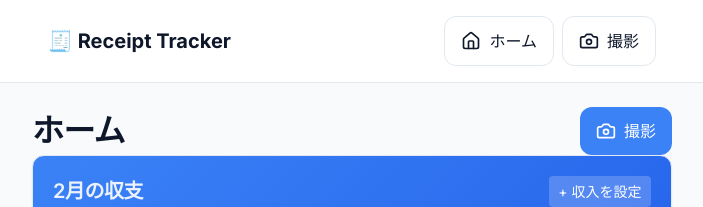
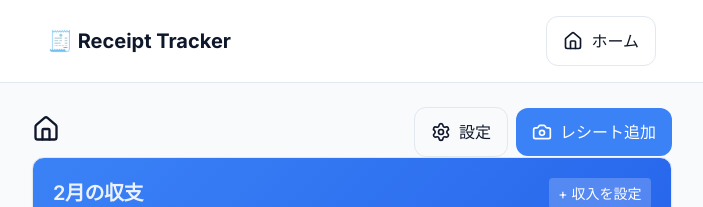
Before and after one commit to wbonannw-jpg/receipt-tracker, a Next.js app: page / in a window 1280 px wide. Shown: the top 207 px of the page, without its empty margins (288-991 px from the left). Built offline with nearby package versions, Linux system fonts and the light colour scheme; no server answers; the database is empty.

Commit message:
fix: header home+logout only, restore settings and add-receipt buttons, home icon only

```diff
--- a/src/app/layout.tsx
+++ b/src/app/layout.tsx
@@ -2,7 +2,7 @@ import type { Metadata } from "next";
 import { Inter } from "next/font/google";
 import "./globals.css";
 import Link from "next/link";
-import { Camera, Home } from "lucide-react";
+import { Home } from "lucide-react";
 import { SessionProvider } from "next-auth/react";
 import UserMenu from "@/components/UserMenu";
 
@@ -39,10 +39,6 @@ export default function RootLayout({
                   <Home size={20} />
                   ホーム
                 </Link>
-                <Link href="/camera" className="btn btn-outline flex items-center justify-center gap-2" style={{ width: 'auto' }}>
-                  <Camera size={20} />
-                  撮影
-                </Link>
                 <UserMenu />
               </nav>
             </div>
--- a/src/app/page.tsx
+++ b/src/app/page.tsx
@@ -1,9 +1,8 @@
 import prisma from "@/lib/prisma";
 import Link from "next/link";
-import { Camera, Settings } from "lucide-react";
+import { Camera, Home as HomeIcon, Settings } from "lucide-react";
 import CalendarView from "@/components/CalendarView";
 import RecurringCheck from "@/components/RecurringCheck";
-import UserMenu from "@/components/UserMenu";
 
 export const dynamic = "force-dynamic";
 
@@ -20,13 +19,16 @@ export default async function Home({ searchParams }: { searchParams: Promise<{ [
   return (
     <div>
       <div className="flex justify-between items-center mb-6">
-        <h1 style={{ margin: 0 }}>ホーム</h1>
+        <h1 style={{ margin: 0 }}><HomeIcon size={28} /></h1>
         <div className="flex gap-2 items-center">
+          <Link href="/settings" className="btn btn-outline flex items-center justify-center gap-2" style={{ width: 'auto' }}>
+            <Settings size={20} />
+            設定
+          </Link>
           <Link href="/camera" className="btn btn-primary flex items-center justify-center gap-2" style={{ width: 'auto' }}>
             <Camera size={20} />
-            撮影
+            レシート追加
           </Link>
-          <UserMenu />
         </div>
       </div>
       <RecurringCheck />
```
